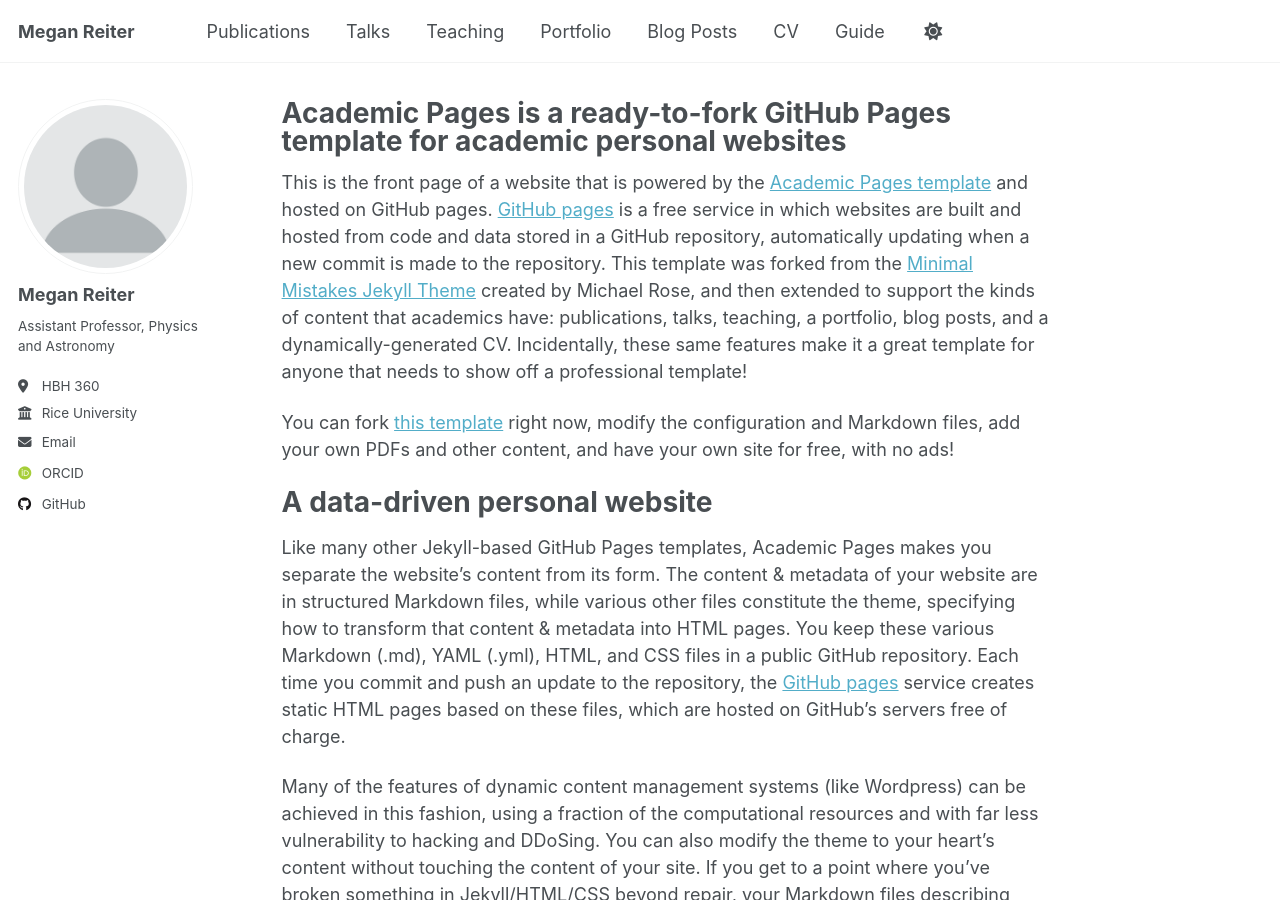
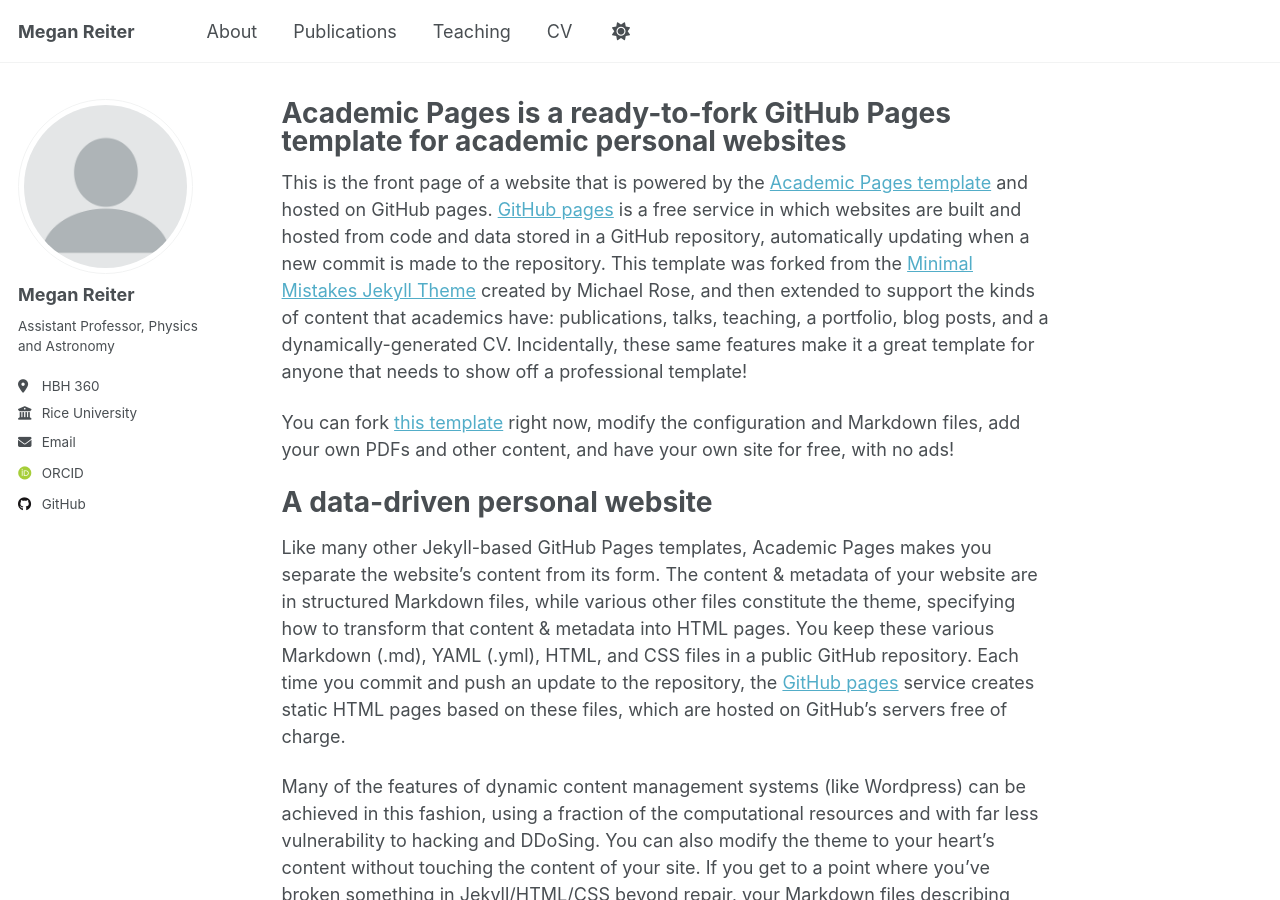
Before and after one commit to megan-the-astronomer/megan-the-astronomer.github.io, a Jekyll site: the page built from _pages/about.md, in a window 1280 px wide and 900 px high. Built offline with Jekyll 4.4.1, drawn with Linux system fonts in a browser that asks for light colours; some web fonts are replaced; a script that is not in the unit is left out.

Commit message:
updating personal website...

```diff
--- a/_data/navigation.yml
+++ b/_data/navigation.yml
@@ -8,26 +8,17 @@
 #      Markdown formatted page while the second is generated using JSON.
 
 main:
+  - title: "About"
+    url: /about/
+
   - title: "Publications"
     url: /publications/
 
-  - title: "Talks"
-    url: /talks/
-
   - title: "Teaching"
     url: /teaching/
-
-  - title: "Portfolio"
-    url: /portfolio/
-
-  - title: "Blog Posts"
-    url: /year-archive/
 
   - title: "CV"
     url: /cv/
 
   # - title: "CV"
   #   url: /cv-json/
-
-  - title: "Guide"
-    url: /markdown/
```
